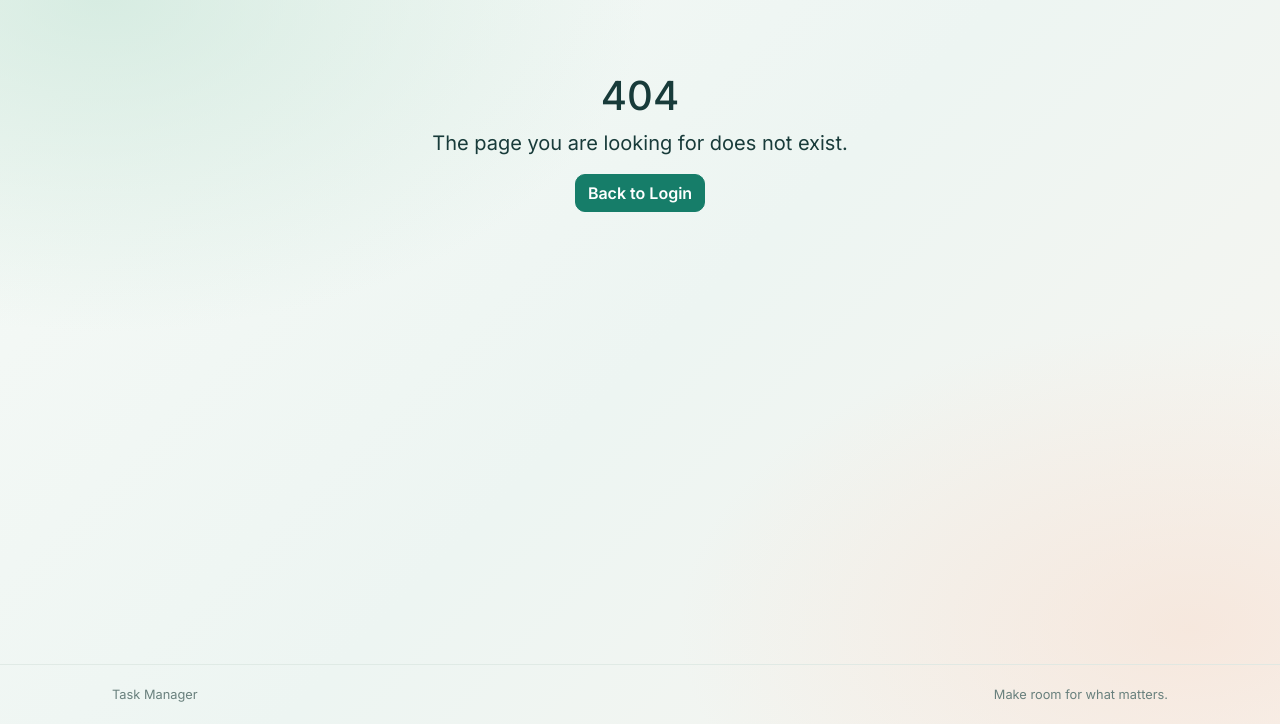
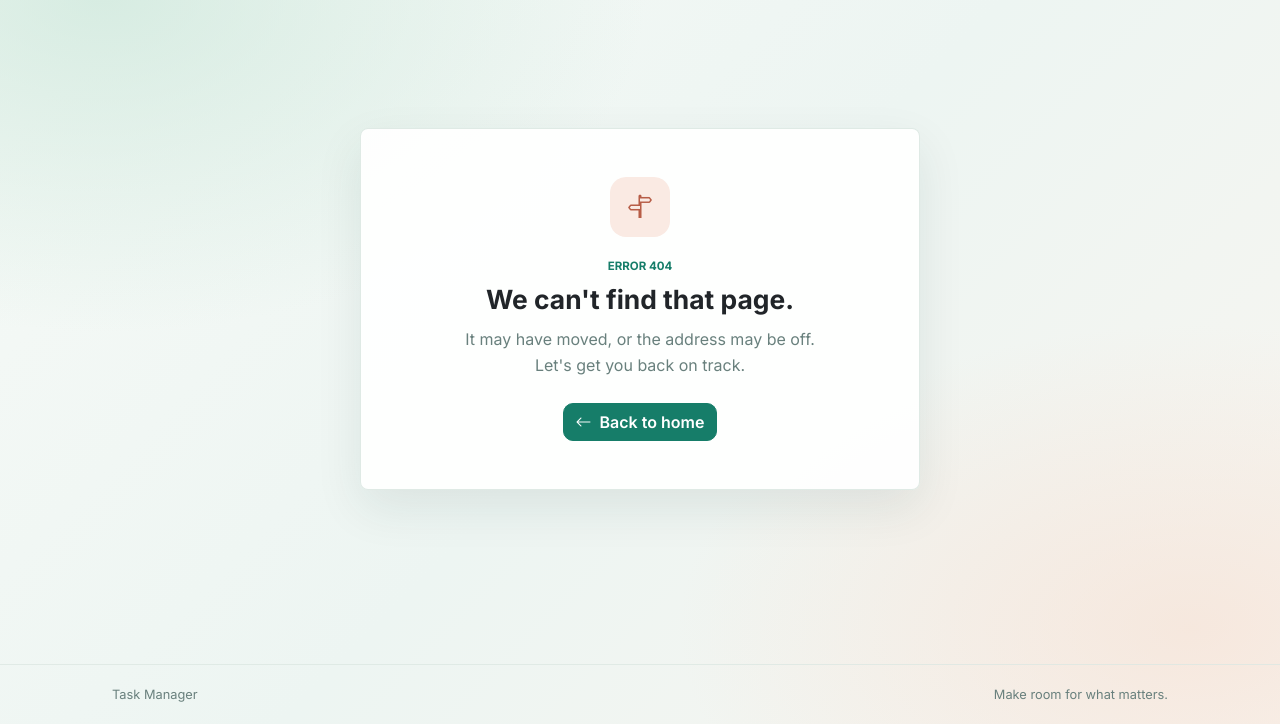
Before and after one commit to MohitGoel109/Devops-capstone-taskmanager, a Flask app: template app/templates/404.html in a window 1280 px wide. Shown: the part 76-800 px from the top of the page. Run offline with Flask 3, Linux system fonts and the light colour scheme; the template is opened without the code that fills it, so the values that code supplies are empty.

Commit message:
feat: style error pages

```diff
--- a/app/static/css/style.css
+++ b/app/static/css/style.css
@@ -523,6 +523,51 @@ body {
   font-weight: 700;
 }
 
+.error-card {
+  width: min(100%, 560px);
+  margin: clamp(1rem, 7vh, 4rem) auto;
+  padding: clamp(1.75rem, 6vw, 3rem);
+  align-items: center;
+  text-align: center;
+}
+
+.error-icon {
+  display: grid;
+  width: 60px;
+  height: 60px;
+  margin-bottom: 1.3rem;
+  place-items: center;
+  border-radius: 16px;
+  color: var(--green);
+  background: #e6f3ed;
+  font-size: 1.5rem;
+}
+
+.error-icon-warm {
+  color: #b75d47;
+  background: #faeae3;
+}
+
+.error-code {
+  margin-bottom: 0.55rem;
+  color: var(--green);
+  font-size: 0.72rem;
+  font-weight: 700;
+}
+
+.error-card h1 {
+  margin-bottom: 0.65rem;
+  font-size: 1.65rem;
+  font-weight: 700;
+}
+
+.error-copy {
+  max-width: 390px;
+  margin-bottom: 1.5rem;
+  color: var(--muted);
+  line-height: 1.65;
+}
+
 @media (max-width: 575.98px) {
   .app-navbar {
     min-height: 68px;
--- a/app/templates/404.html
+++ b/app/templates/404.html
@@ -1,8 +1,13 @@
 {% extends 'base.html' %}
+{% block title %}Page not found | Task Manager{% endblock %}
 {% block content %}
-<div class="text-center">
-  <h1>404</h1>
-  <p class="lead">The page you are looking for does not exist.</p>
-  <a href="{{ url_for('login') }}" class="btn btn-primary">Back to Login</a>
-</div>
+<section class="card error-card">
+  <div class="error-icon error-icon-warm"><i class="bi bi-signpost-split" aria-hidden="true"></i></div>
+  <p class="error-code">ERROR 404</p>
+  <h1>We can't find that page.</h1>
+  <p class="error-copy">It may have moved, or the address may be off. Let's get you back on track.</p>
+  <a href="{{ url_for('index') }}" class="btn btn-primary">
+    <i class="bi bi-arrow-left me-2" aria-hidden="true"></i>Back to home
+  </a>
+</section>
 {% endblock %}
```
Also changed, not shown: app/templates/500.html (+10 -5 lines).
